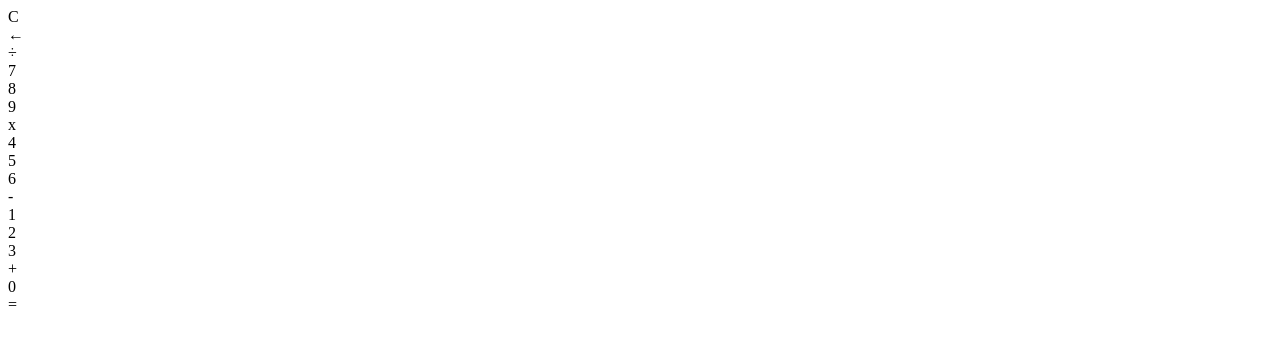
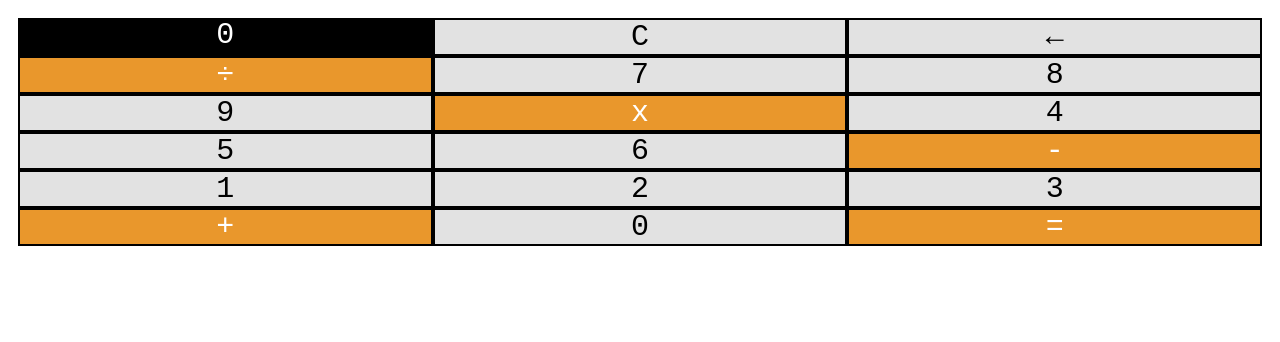
Before and after one commit to giovannivicentin/JavaScriptCalculator, a plain HTML site: page index.html in a window 1280 px wide. Drawn offline with Linux system fonts and the light colour scheme.

Commit message:
create style.css and put a icon to site project

```diff
--- a/index.html
+++ b/index.html
@@ -5,27 +5,29 @@
     <meta http-equiv="X-UA-Compatible" content="IE=edge">
     <meta name="viewport" content="width=device-width, initial-scale=1.0">
     <title>JavaScript Calculator</title>
+    <link rel="stylesheet" href="style.css">
+    <link rel="icon" href="calc.svg">
 </head>
 <body>
     <div class="grid-container">
-        <div class="grid-header"></div>
-        <div class="grid-c">C</div>
-        <div class="grid-arrow">←</div>
-        <div class="grid-division">÷</div>
-        <div class="grid-7">7</div>
-        <div class="grid-8">8</div>
-        <div class="grid-9">9</div>
-        <div class="grid-multiplication">x</div>
-        <div class="grid-4">4</div>
-        <div class="grid-5">5</div>
-        <div class="grid-6">6</div>
-        <div class="grid-5">-</div>
-        <div class="grid-5">1</div>
-        <div class="grid-5">2</div>
-        <div class="grid-5">3</div>
-        <div class="grid-5">+</div>
-        <div class="grid-5">0</div>
-        <div class="grid-5">=</div>
+        <div class="grid-header">0</div>
+        <div class="grid-grey">C</div>
+        <div class="grid-grey">←</div>
+        <div class="grid-orange">÷</div>
+        <div class="grid-grey">7</div>
+        <div class="grid-grey">8</div>
+        <div class="grid-grey">9</div>
+        <div class="grid-orange">x</div>
+        <div class="grid-grey">4</div>
+        <div class="grid-grey">5</div>
+        <div class="grid-grey">6</div>
+        <div class="grid-orange">-</div>
+        <div class="grid-grey">1</div>
+        <div class="grid-grey">2</div>
+        <div class="grid-grey">3</div>
+        <div class="grid-orange">+</div>
+        <div class="grid-grey">0</div>
+        <div class="grid-orange">=</div>
       </div>
 </body>
 </html>
--- /dev/null
+++ b/style.css
@@ -0,0 +1,26 @@
+.grid-container {
+    display: grid;
+    grid-template-columns: auto auto auto;
+    padding: 10px;
+    font-size: 30px;
+    font-family: monospace;
+    text-align: center;
+    font-family: monospace;
+}
+
+.grid-header {
+    color: white;
+    background-color: black;
+}
+
+.grid-grey {
+    background-color: rgb(226, 226, 226);
+    color: black;
+    border: 2px black solid;
+}
+
+.grid-orange {
+    background-color: rgb(233, 151, 44);
+    color: white;
+    border: 2px black solid;
+}
```
Also changed, not shown: calc.svg (added).
